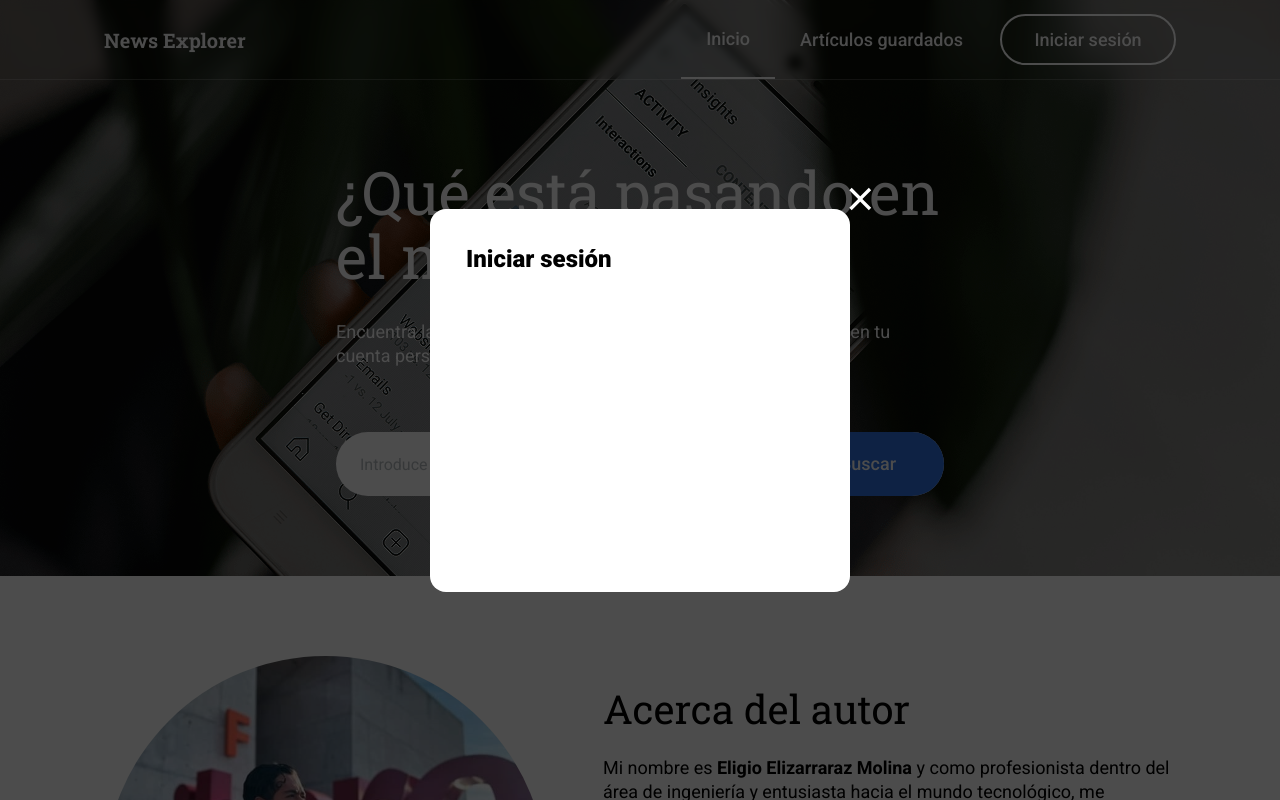
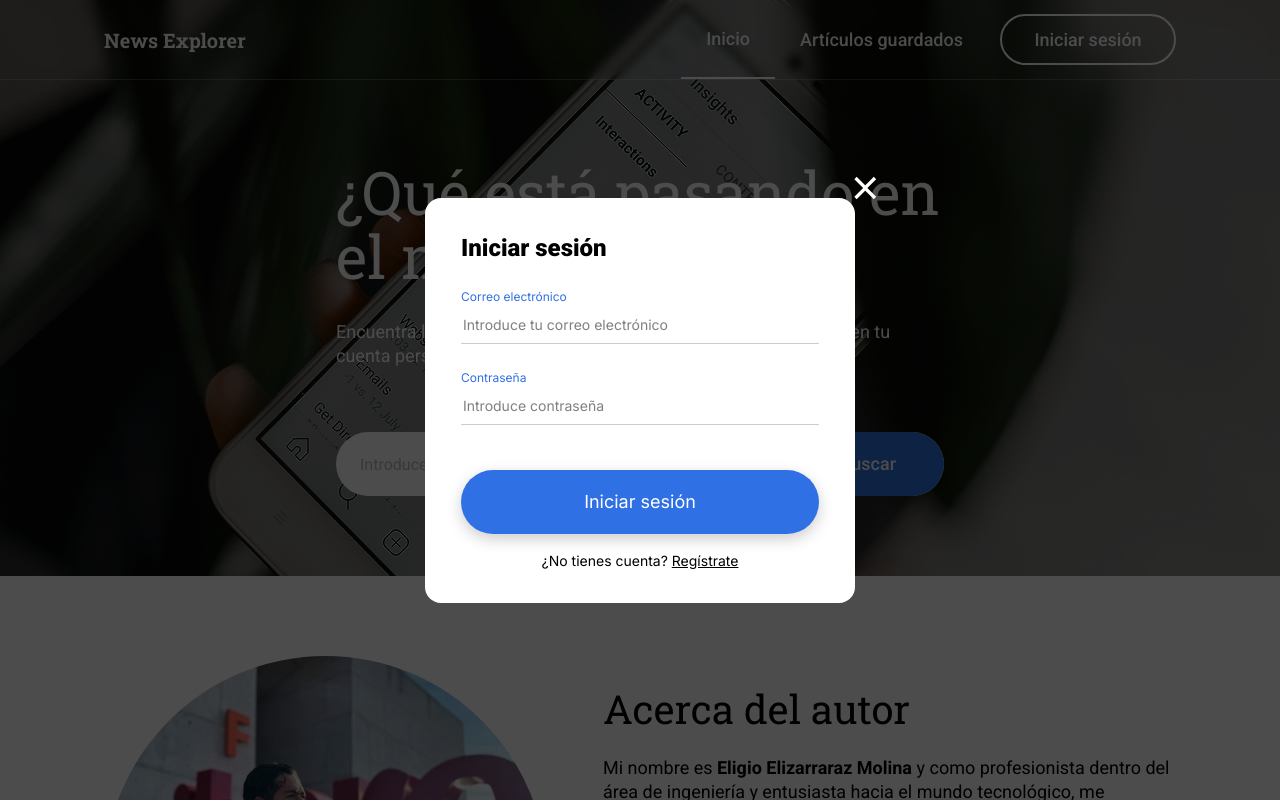
Before and after one commit to elizarrarazeligio/news_explorer_project-frontend, a Next.js app: page / in a window 1280 px wide. Both pictures are taken after a click on the button "Iniciar sesión". Shown: the top 800 px of the page. Built offline with nearby package versions, Linux system fonts and the light colour scheme.

Commit message:
feat: added Login form component and implemented within ModalWithForm component

```diff
--- a/src/components/Login.tsx
+++ b/src/components/Login.tsx
@@ -1,3 +1,70 @@
+import "@/styles/form.css";
+import { ChangeEvent, FormEvent, useState } from "react";
+import { inter } from "@/vendor/fonts";
+
 export default function Login() {
-  return <form action=""></form>;
+  const [data, setData] = useState({
+    email: "" as string,
+    password: "" as string,
+  });
+
+  const handleSubmit = (e: FormEvent) => {
+    e.preventDefault();
+  };
+
+  const handleChange = (e: ChangeEvent) => {
+    const { name, value } = e.target as HTMLInputElement;
+    setData((prevData) => ({
+      ...prevData,
+      [name]: value,
+    }));
+  };
+
+  return (
+    <form
+      className={`modal__form form ${inter.className} flex flex-col`}
+      noValidate
+      onSubmit={handleSubmit}
+      action=""
+    >
+      <fieldset className="form__fieldset flex flex-col">
+        <label className="form__label flex flex-col">
+          Correo electrónico
+          <input
+            id="email-input"
+            type="email"
+            className="form__input"
+            name="email"
+            minLength={2}
+            maxLength={30}
+            value={data.email}
+            placeholder="Introduce tu correo electrónico"
+            required
+            onChange={handleChange}
+          />
+        </label>
+        <span className="form__input-error email-input-error"></span>
+
+        <label className="form__label">
+          Contraseña
+          <input
+            id="password-input"
+            type="password"
+            className="form__input"
+            name="password"
+            minLength={2}
+            maxLength={30}
+            value={data.password}
+            placeholder="Introduce contraseña"
+            required
+            onChange={handleChange}
+          />
+        </label>
+        <span className="form__input-error password-input-error"></span>
+      </fieldset>
+      <button className="form__button rounded-full font-medium" type="submit">
+        Iniciar sesión
+      </button>
+    </form>
+  );
 }
--- a/src/components/ModalWithForm.tsx
+++ b/src/components/ModalWithForm.tsx
@@ -1,17 +1,31 @@
 import "@/styles/modal.css";
 import { MouseEventHandler, ReactNode } from "react";
+import { inter } from "@/vendor/fonts";
 import Image from "next/image";
+import Login from "./Login";
+import Register from "./Register";
 
 interface ModalWithFormProps {
   title: string;
   children: ReactNode;
+  openPopup: (popup: { title: string; children: ReactNode }) => void;
   closePopup: MouseEventHandler;
   handleEscClose: (e: KeyboardEvent) => void;
 }
 
 export default function ModalWithForm(props: ModalWithFormProps) {
-  const { title, children, closePopup, handleEscClose } = props;
+  const { title, children, openPopup, closePopup, handleEscClose } = props;
   document.addEventListener("keydown", handleEscClose);
+
+  const loginPopup = {
+    title: "Iniciar sesión",
+    children: <Login />,
+  };
+
+  const registerPopup = {
+    title: "Inscribirse",
+    children: <Register />,
+  };
 
   return (
     <section className="modal flex">
@@ -26,6 +40,29 @@ export default function ModalWithForm(props: ModalWithFormProps) {
         />
         <h3 className="modal__title font-black">{title}</h3>
         {children}
+        <p className={`modal__text ${inter.className}`}>
+          {title === "Iniciar sesión" ? (
+            <>
+              ¿No tienes cuenta?{" "}
+              <span
+                className="modal__link"
+                onClick={() => openPopup(registerPopup)}
+              >
+                Regístrate
+              </span>
+            </>
+          ) : (
+            <>
+              ¿Ya tienes cuenta?{" "}
+              <span
+                className="modal__link"
+                onClick={() => openPopup(loginPopup)}
+              >
+                Inicia sesión
+              </span>
+            </>
+          )}
+        </p>
       </div>
     </section>
   );
--- a/src/components/Navigation.tsx
+++ b/src/components/Navigation.tsx
@@ -4,7 +4,7 @@ import "@/styles/nav.css";
 import NavItem from "./NavItem";
 import ModalWithForm from "./ModalWithForm";
 import { robotoSlab } from "@/vendor/fonts";
-import { FormEvent, KeyboardEventHandler, ReactNode, useState } from "react";
+import { ReactNode, useState } from "react";
 import Login from "./Login";
 
 export default function Navigation() {
@@ -56,6 +56,7 @@ export default function Navigation() {
       {popup && (
         <ModalWithForm
           title={popup.title}
+          openPopup={openPopup}
           closePopup={closePopup}
           handleEscClose={handleEscClose}
         >
--- a/src/components/Register.tsx
+++ b/src/components/Register.tsx
@@ -1 +1,5 @@
-export default function Register() {}
+import "@/styles/modal.css";
+
+export default function Register() {
+  return <form className="modal__form" action=""></form>;
+}
--- /dev/null
+++ b/src/styles/form.css
@@ -0,0 +1,50 @@
+@import url("./globals.css");
+
+.form {
+  display: flex;
+  width: 100%;
+  margin-top: 22px;
+  margin-bottom: 16px;
+  color: var(--color-primary);
+}
+
+.form__fieldset {
+  display: flex;
+  padding-bottom: 20px;
+}
+
+.form__label {
+  width: 100%;
+  color: var(--color-tertiary);
+  font-size: var(--font-size-xxsmall);
+}
+
+.form__input {
+  width: 100%;
+  color: var(--color-primary);
+  font-size: var(--font-size-xsmall);
+  padding: 8px 2px;
+  border-bottom: 1px solid rgba(0, 0, 0, 0.2);
+}
+
+.form__input-error {
+  height: 25px;
+  font-size: var(--font-size-xxsmall);
+  color: red;
+}
+
+.form__button {
+  width: 100%;
+  height: 64px;
+  box-shadow: 0px 5px 15px rgba(0, 0, 0, 0.2);
+  background-color: var(--button-primary);
+  color: var(--color-secondary);
+  cursor: pointer;
+  font-size: var(--font-size-neutral);
+  line-height: var(--line-height-large);
+}
+
+.form__button:hover {
+  background-color: var(--button-primary-hover);
+  transform: scale(1.02);
+}
--- a/src/styles/globals.css
+++ b/src/styles/globals.css
@@ -14,20 +14,20 @@
   --button-secondary: #ffffff;
   --button-secondary-hover: #e8e8e8;
 
-  --font-size-xxsmall: 0.75em; /* 12px */
-  --font-size-xsmall: 0.875em; /* 14px */
-  --font-size-small: 1em; /* 16px */
-  --font-size-neutral: 1.125em; /* 18px */
-  --font-size-medium: 1.25em; /* 20px */
-  --font-size-large: 1.625em; /* 26px */
-  --font-size-xlarge: 2.5em; /* 40px */
-  --font-size-xxlarge: 3.75em; /* 60px */
+  --font-size-xxsmall: 0.75rem; /* 12px */
+  --font-size-xsmall: 0.875rem; /* 14px */
+  --font-size-small: 1rem; /* 16px */
+  --font-size-neutral: 1.125rem; /* 18px */
+  --font-size-medium: 1.25rem; /* 20px */
+  --font-size-large: 1.625rem; /* 26px */
+  --font-size-xlarge: 2.5rem; /* 40px */
+  --font-size-xxlarge: 3.75rem; /* 60px */
 
-  --font-size-extra-1: 1.375em; /* 22px */
-  --font-size-extra-2: 1.5em; /* 24px */
-  --font-size-extra-3: 1.875em; /* 30px */
-  --font-size-extra-4: 2em; /* 32px */
-  --font-size-extra-5: 2.25em; /* 36px */
+  --font-size-extra-1: 1.375rem; /* 22px */
+  --font-size-extra-2: 1.5rem; /* 24px */
+  --font-size-extra-3: 1.875rem; /* 30px */
+  --font-size-extra-4: 2rem; /* 32px */
+  --font-size-extra-5: 2.25rem; /* 36px */
 
   --line-height-xxsmall: 1.067;
   --line-height-xsmall: 1.1;
--- a/src/styles/modal.css
+++ b/src/styles/modal.css
@@ -20,8 +20,7 @@
 .modal__container {
   align-items: center;
   background-color: var(--background-primary);
-  width: 420px;
-  height: 383px;
+  width: 430px;
   position: fixed;
 }
 
@@ -42,3 +41,20 @@
   color: var(--color-primary);
   align-self: flex-start;
 }
+
+.modal__form {
+}
+
+.modal__text {
+  color: var(--color-primary);
+  font-size: var(--font-size-xsmall);
+}
+
+.modal__link {
+  cursor: pointer;
+  text-decoration: underline;
+}
+
+.modal__link:hover {
+  color: var(--color-tertiary);
+}
```
